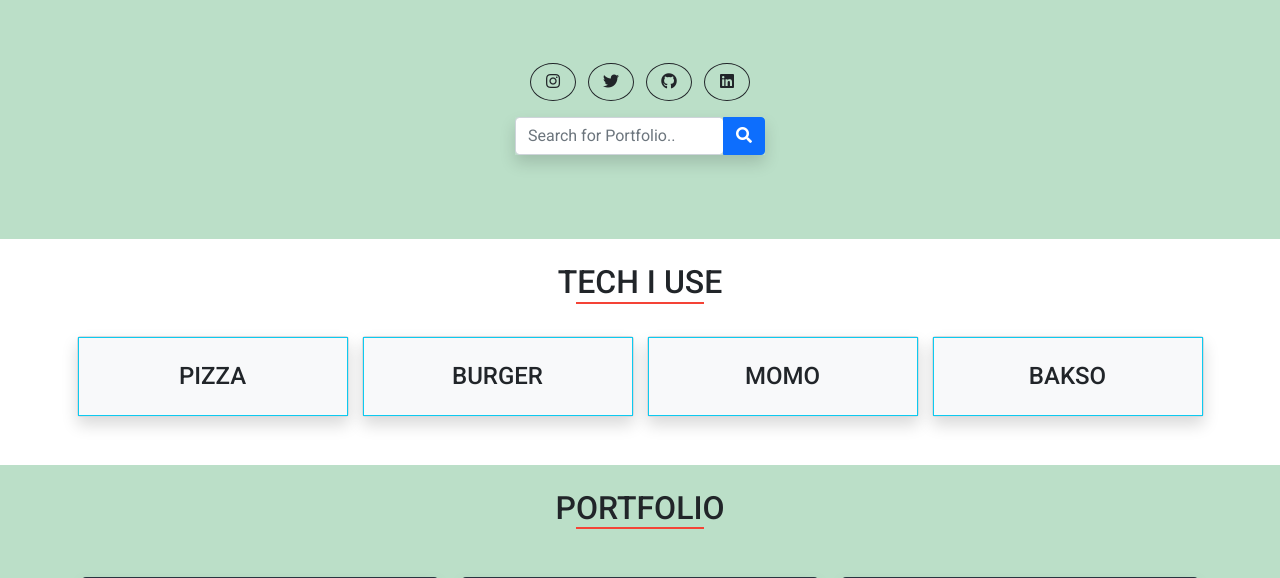
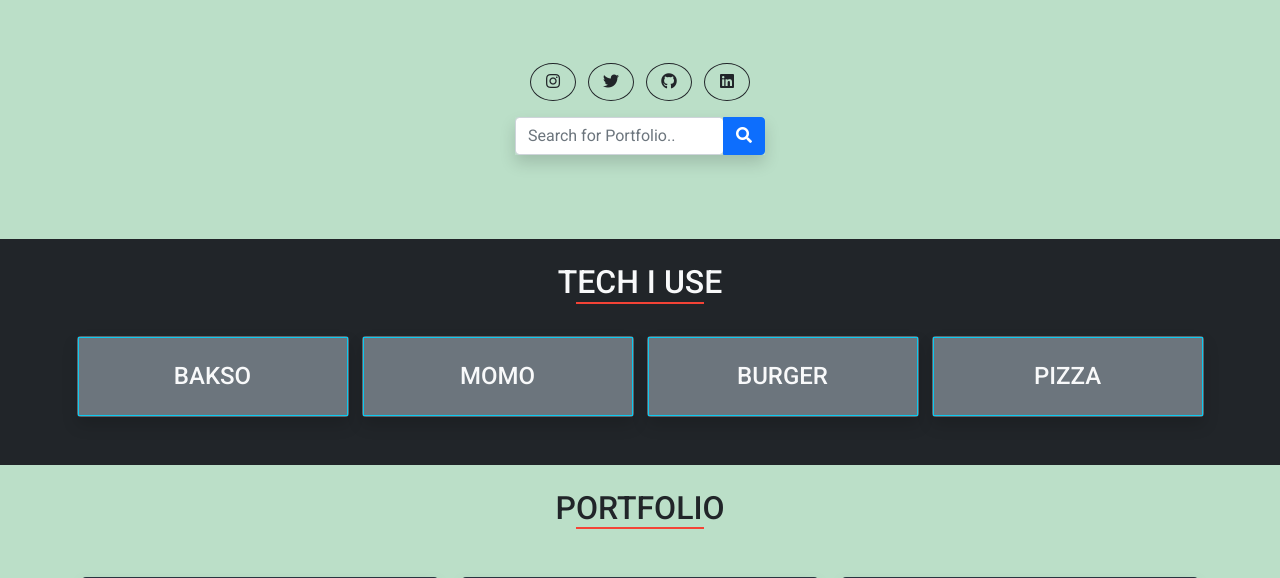
Before and after one commit to Roby98-dev/poinsla-porto-website-php, a PHP site: page /poinsla-porto-website-php/ in a window 1280 px wide. Shown: the part 1999-2577 px from the top of the page. Run offline with PHP 8.4, Linux system fonts and the light colour scheme; data comes from the database, SQL or seed files in the repository.

Commit message:
Updated at 16:34 in 12 mei 2021

```diff
--- a/partials-front/tech-I-Use.php
+++ b/partials-front/tech-I-Use.php
@@ -1,10 +1,10 @@
-<section class="categories">
-    <h2 class="text-center text-uppercase mt-4 mb-3">Tech I Use</h2>
+<section class="categories bg-dark pt-4">
+    <h2 class="text-center text-uppercase text-light mb-3">Tech I Use</h2>
     <div class="container pb-5">
         <div class="row">
 
             <?php
-            $sql = "SELECT * FROM tbl_category WHERE active='Yes' AND featured='Yes' LIMIT 4";
+            $sql = "SELECT * FROM tbl_category WHERE active='Yes' AND featured='Yes' ORDER BY id DESC LIMIT 4";
 
             $res = mysqli_query($conn, $sql);
             $count = mysqli_num_rows($res);
@@ -20,9 +20,9 @@
 
                     <div class="col-lg-3 col-md-12 col-sm-12 mt-3 d-flex justify-content-center">
                         <a class="hover" href="<?= SITEURL; ?>category-foods.php?category_id=<?= $id; ?>">
-                            <div class="tech-card card bg-light shadow">
+                            <div class="tech-card card bg-secondary shadow">
                                 <div class="card-body border border-info">
-                                    <h4 class="title text-dark text-center text-uppercase mt-2 mb-2"><?= $title; ?></h4>
+                                    <h4 class="title text-light text-center text-uppercase mt-2 mb-2"><?= $title; ?></h4>
                                 </div>
                             </div>
                         </a>
```
